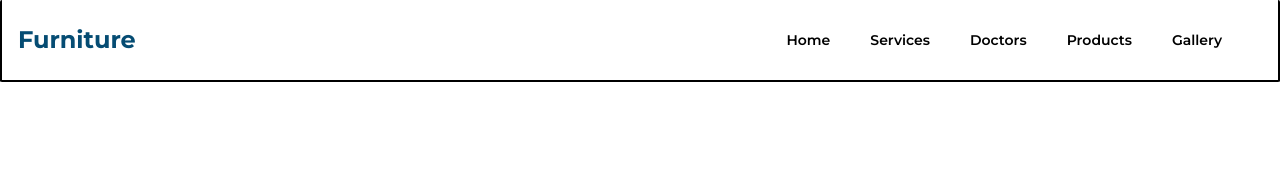
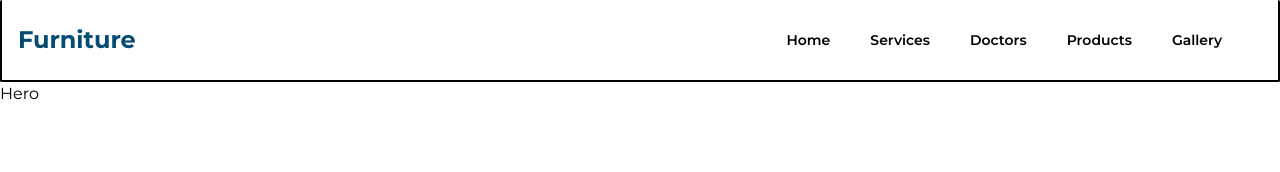
Before and after one commit to aziv7/furniture_landing, a React (Vite) app: page / in a window 1280 px wide. Shown: the top 172 px of the page. Built offline with nearby package versions, Linux system fonts and the light colour scheme.

Commit message:
hero section

```diff
--- a/src/App.jsx
+++ b/src/App.jsx
@@ -1,9 +1,11 @@
 import Header from './sections/Header';
+import Hero from './sections/Hero';
 
 function App() {
   return (
     <div className='lg:max-w-7xl m-0 mx-auto'>
       <Header />
+      <Hero />
     </div>
   );
 }
```
